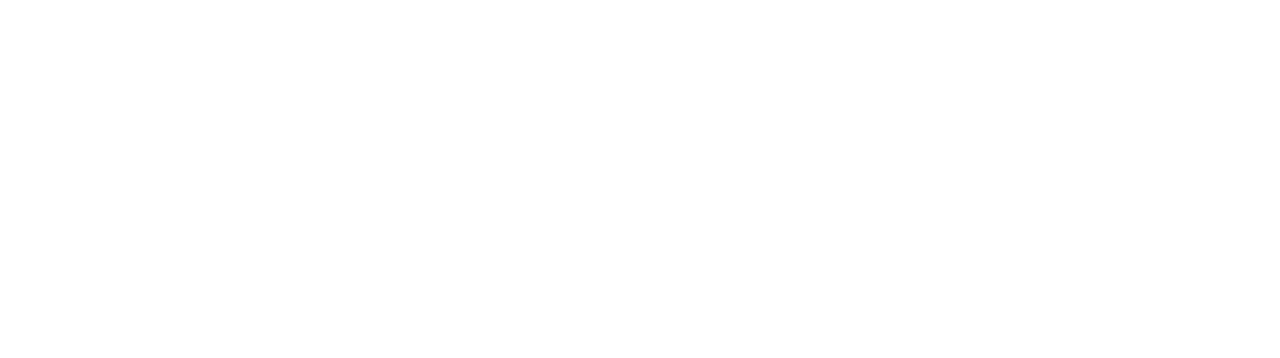
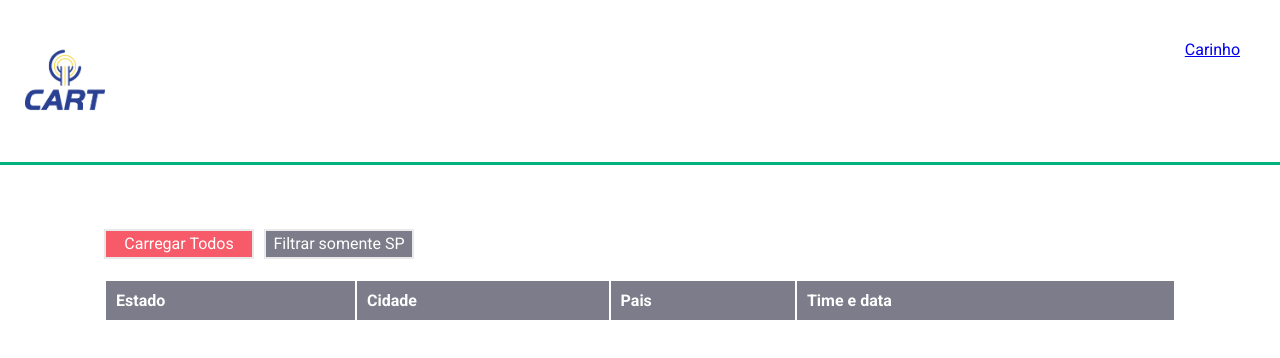
Before and after one commit to giovannirp/cart-comerce, a React (Vite) app in the folder cart-commerce/: page /date-product in a window 1280 px wide. Before the commit this address had no page. Shown: the top 358 px of the page. Built offline with nearby package versions, Linux system fonts and the light colour scheme.

Commit message:
fix: adicionando alteração tabela

```diff
--- a/cart-commerce/src/Router.tsx
+++ b/cart-commerce/src/Router.tsx
@@ -3,6 +3,7 @@
 import { DefaultLayout } from "./layouts/DefaultLayout";
 import { Cart } from "./pages/Cart";
 import { Confere } from "./pages/Confere";
+import { DateProduct } from "./pages/date-product";
 import { Main } from './pages/Main/Main'
 
 
@@ -13,6 +14,7 @@
         <Route path="/" element={<Main />} />
         <Route path="/cart" element={<Cart />} />
         <Route path="/confere" element={<Confere />} />
+        <Route path="/date-product" element={<DateProduct />} />
       </Route>
     </Routes>
   )
--- a/cart-commerce/src/pages/Confere/index.tsx
+++ b/cart-commerce/src/pages/Confere/index.tsx
@@ -1,17 +1,17 @@
 import { useState, useEffect } from "react"
 import { getItem } from "../../hooks/LocalStorage";
 import { IListProducts } from "../../interface/produts.model";
+import { TableContainer } from "../../styles/global";
 import { priceFormatter } from "../../ultis/formatter";
-import { ContainerConfere, TableConfere } from "./styles";
-
-
+import { ContainerConfere } from "./styles";
 
 export function Confere() {
   const [listConfere, setListConfere] = useState<IListProducts>(getItem('cart-yt') || [])
 
+  //points.sort(function(a, b){return b - a});
   const filterList = () => {
-    const listFilter = listConfere.filter(item => item.price >= 1000);
-    setListConfere(listFilter)
+    const listFilter = listConfere
+      .filter(item => item.price >= 1000)
   }
 
   useEffect(() => {
@@ -21,19 +21,20 @@
   return(
     <ContainerConfere>
         <h2>Produtos com o valor maior que 1000 mil</h2>
-        <TableConfere>
+        <TableContainer>
           <tbody>
             {listConfere.map((item) => {
               return (
                 <tr key={item.id}>
                   <td>{item.title}</td>
                   <td>{priceFormatter.format(item.price)}</td>
+                  <td>{item.address.state_name}</td>
                 </tr>
               )
             })}
 
           </tbody>
-        </TableConfere>
+        </TableContainer>
     </ContainerConfere>
   )
 }
--- a/cart-commerce/src/pages/Confere/styles.ts
+++ b/cart-commerce/src/pages/Confere/styles.ts
@@ -6,17 +6,3 @@
   margin: 4rem auto 0;
   padding: 0 1.5rem;
 `;
-
-export const TableConfere = styled.table`
-  width: 100%;
-
-  td {
-    border-right: 1px solid ${(props) => props.theme["gray-400"]};
-    border-bottom: 1px solid ${(props) => props.theme["gray-400"]};
-    padding: 10px;
-  }
-
-  td:last-child {
-    border-right: none;
-  }
-`;
--- /dev/null
+++ b/cart-commerce/src/pages/date-product/index.tsx
@@ -0,0 +1,84 @@
+import { useEffect, useState } from "react";
+import { getItem } from "../../hooks/LocalStorage";
+import { TableContainer } from "../../styles/global";
+import { dataFormater } from "../../ultis/formatter";
+import { ButtonFilter, ContainerProduct, InitButton } from "./styles";
+
+export function DateProduct() {
+  const initialForm = {
+    filter: "",
+  };
+
+  const handleChange = (event) => {
+    const target = event.currentTarget;
+    const { value, name } = target;
+
+    setFormState({
+      ...formState,
+      [name]: value,
+    });
+  };
+
+  const [formState, setFormState] = useState(initialForm);
+  const [dateProduct, setDateProduct] = useState(getItem("cart-yt") || []);
+
+  const filterStateSP = () => {
+    const resultFilter = dateProduct.filter(
+      (item) => item.seller_address.state.name === "São Paulo"
+    );
+    setDateProduct(resultFilter);
+  };
+
+  const handleStateFilterSP = () => {
+    filterStateSP();
+  };
+
+  const handleInit = () => {
+    window.location.reload();
+  };
+
+  console.log(dateProduct)
+  // const filterList = dateProduct.filter((item) =>
+  //   item.includes(formState.filter)
+  // );
+
+  return (
+    <ContainerProduct>
+      <div>
+        {/* <input
+          type="text"
+          value={formState.filter}
+          name="filter"
+          onChange={handleChange}
+          placeholder="Filtrar Listagem"
+        /> */}
+      </div>
+      <InitButton onClick={() => handleInit()}>Carregar Todos</InitButton>
+      <ButtonFilter onClick={() => handleStateFilterSP()}>
+        Filtrar somente SP
+      </ButtonFilter>
+      <TableContainer>
+        <thead>
+          <tr>
+            <th>Estado</th>
+            <th>Cidade</th>
+            <th>Pais</th>
+            <th>Time e data</th>
+          </tr>
+        </thead>
+        <tbody>
+          {dateProduct.map((item) => {
+            return (
+              <tr key={item.id}>
+                <td>{item.seller_address.state.name}</td>
+                <td>{item.seller_address.city.name}</td>
+                <td>{item.seller_address.state.id}</td>
+                <td>{dataFormater.format(new Date(item.stop_time))}</td>
+              </tr>
+            );
+          })}
+        </tbody>
+      </TableContainer>
+    </ContainerProduct>
+  );
+}
--- /dev/null
+++ b/cart-commerce/src/pages/date-product/styles.ts
@@ -0,0 +1,29 @@
+import styled from "styled-components";
+
+export const ContainerProduct = styled.section`
+  width: 100%;
+  max-width: 1120px;
+  margin: 4rem auto 0;
+  padding: 0 1.5rem;
+`;
+
+export const ButtonFilter = styled.button`
+  width: 150px;
+  height: 30px;
+  margin-bottom: 20px;
+  background: ${(props) => props.theme["gray-500"]};
+  color: ${(props) => props.theme.white};
+  border: 2px solid #e9e9e9;
+  cursor: pointer;
+`;
+
+export const InitButton = styled.button`
+  width: 150px;
+  height: 30px;
+  margin-bottom: 20px;
+  background: ${(props) => props.theme["red-300"]};
+  color: ${(props) => props.theme.white};
+  border: 2px solid #e9e9e9;
+  cursor: pointer;
+  margin-right: 10px;
+`
--- a/cart-commerce/src/styles/global.ts
+++ b/cart-commerce/src/styles/global.ts
@@ -1,4 +1,4 @@
-import { createGlobalStyle } from 'styled-components'
+import styled, { createGlobalStyle } from 'styled-components'
 
 export const GlobalStyle = createGlobalStyle`
   * {
@@ -21,3 +21,33 @@
     font: 400 1rem Roboto, sans-serif;
   }
 `
+
+export const TableContainer = styled.table`
+  width: 100%;
+  margin-bottom: 30px;
+
+  thead {
+    th {
+      background-color: ${(props) => props.theme['gray-500']};
+      color: ${(props) => props.theme.white};
+      text-align: left;
+      padding: 10px;
+    }
+  }
+
+  tr:nth-child(even) {
+		background: ${(props) => props.theme['gray-100']};
+  }
+
+  td {
+    border-right: 1px solid ${(props) => props.theme["gray-400"]};
+    border-bottom: 1px solid ${(props) => props.theme["gray-400"]};
+    padding: 10px;
+  }
+
+
+
+  td:last-child {
+    border-right: none;
+  }
+`;
--- a/cart-commerce/src/ultis/formatter.ts
+++ b/cart-commerce/src/ultis/formatter.ts
@@ -1,4 +1,7 @@
-export const dateFormater = new Intl.DateTimeFormat('pt-BR');
+//console.log(new Intl.DateTimeFormat('en-GB', { dateStyle: 'full', timeStyle: 'long', timeZone: 'Australia/Sydney' }).format(date));
+
+
+export const dataFormater = new Intl.DateTimeFormat('pt-BR', { dateStyle: 'full' });
 
 export const priceFormatter = new Intl.NumberFormat('pt-BR', {
   style: 'currency',
```
